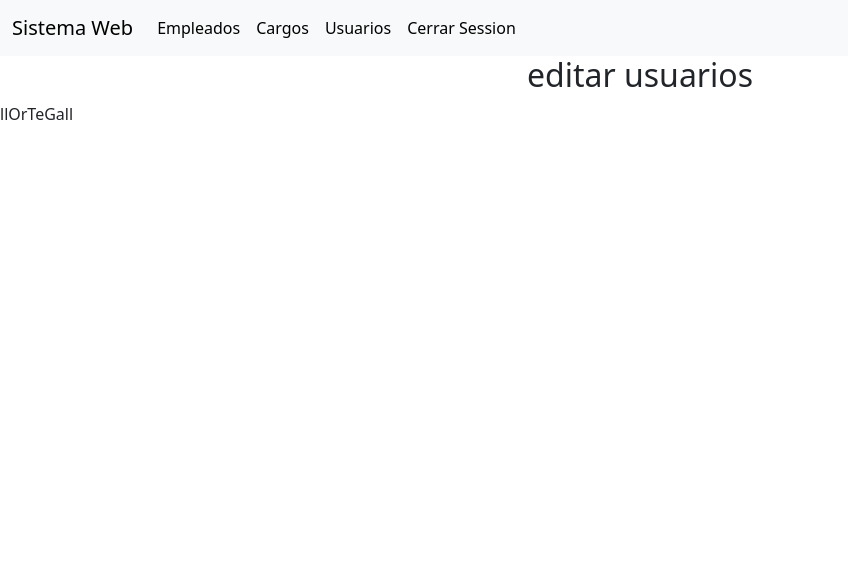
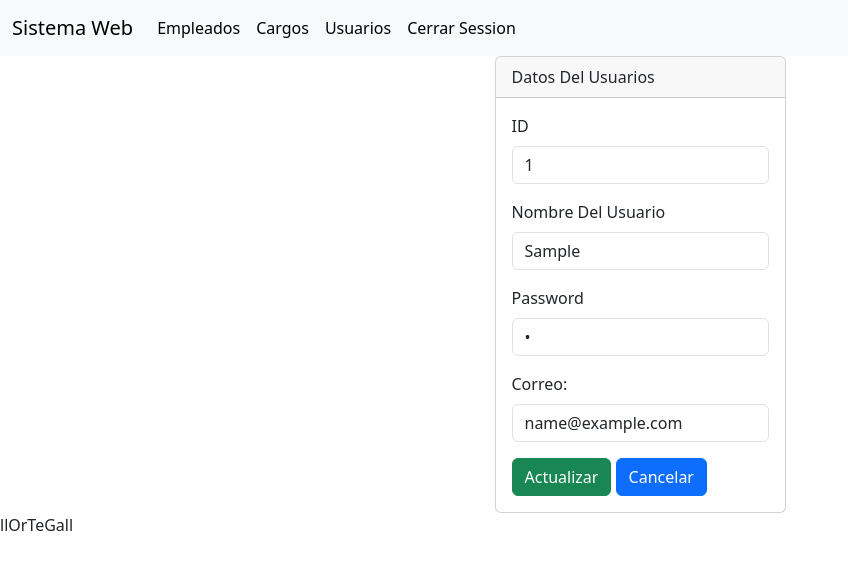
Before and after one commit to llOrtegall/next-app-ortega, a PHP site: page /learning_php_01/modules/usuarios/editar.php?txtID=1 in a window 1280 px wide. Shown: the top 570 px of the page, without its empty margins (0-848 px from the left). Run offline with PHP 8.4, Linux system fonts and the light colour scheme; tables that the repository leaves empty or names only in its code hold one stand-in row (values such as "Sample post").

Commit message:
editar terminado

```diff
--- a/modules/usuarios/crear.php
+++ b/modules/usuarios/crear.php
@@ -1,7 +1,6 @@
 <?php
 include("../../db.php");
 if ($_POST) {
-  print_r($_POST);
 
   //*Recolectamos los nombres
   $usuario = (isset($_POST["usuario"]) ? $_POST["usuario"] : "");
@@ -16,6 +15,8 @@ if ($_POST) {
   $sentencia->bindParam(":password", $password);
   $sentencia->bindParam(":correo", $correo);
   $sentencia->execute();
+
+  header("Location:index.php");
 }
 
 ?>
--- a/modules/usuarios/editar.php
+++ b/modules/usuarios/editar.php
@@ -1,7 +1,81 @@
+<?php
+include "../../db.php";
+if (isset($_GET['txtID'])) {
+	$txtID = (isset($_GET['txtID'])) ? $_GET['txtID'] : "";
+
+	$sentencia = $conexcion->prepare("SELECT * FROM tbl_usuarios WHERE id=:id");
+	$sentencia->bindParam(":id", $txtID);
+	$sentencia->execute();
+
+	$registro = $sentencia->fetch(PDO::FETCH_LAZY);
+
+	$usuario = $registro['usuario'];
+	$password = $registro['password'];
+	$correo = $registro['email'];
+}
+
+if ($_POST) {
+	// print_r($_POST);
+	//* Recolectamos la información
+	$txtID = (isset($_POST['txtID']) ? $_POST['txtID'] : "");
+	$usuario = (isset($_POST['usuario']) ? $_POST['usuario'] : "");
+	$password = (isset($_POST['password']) ? $_POST['password'] : "");
+	$correo = (isset($_POST['correo']) ? $_POST['correo'] : "");
+
+	//*preparamos la insercción de datos
+	$sentencia = $conexcion->prepare("UPDATE tbl_usuarios SET
+		usuario=:usuario,
+		password=:password,
+		email=:correo
+		WHERE id = :id
+	");
+
+	//* Asigna valores que tiene uso de variable
+	$sentencia->bindParam(":usuario", $usuario);
+	$sentencia->bindParam(":password", $password);
+	$sentencia->bindParam(":correo", $correo);
+	$sentencia->bindParam(":id", $txtID);
+	$sentencia->execute();
+
+	header("Location: index.php");
+}
+
+?>
+
 <!-- //* Aqui Esta El Header -->
 <?php include('../../templates/header.php'); ?>
 
-<h2>editar usuarios</h2>
+<br />
+
+<div class="card">
+	<div class="card-header">
+		Datos Del Usuarios
+	</div>
+	<div class="card-body">
+		<form action="" method="post" enctype="multipart/form-data">
+
+			<div class="mb-3">
+				<label for="txtID" class="form-label">ID</label>
+				<input type="text" value="<?php echo $txtID; ?>" class="form-control" readonly name="txtID" id="txtID" placeholder="ID">
+			</div>
+
+			<div class="mb-3">
+				<label for="usuario" class="form-label">Nombre Del Usuario</label>
+				<input type="text" value="<?php echo $usuario; ?>" class="form-control" name="usuario" id="usuario" placeholder="usuario">
+			</div>
+			<div class="mb-3">
+				<label for="password" class="form-label">Password</label>
+				<input type="password" value="<?php echo $password; ?>" class="form-control" name="password" id="password" placeholder="*********">
+			</div>
+			<div class="mb-3">
+				<label for="correo" class="form-label">Correo:</label>
+				<input type="email" value="<?php echo $correo; ?>" class="form-control" name="correo" id="correo" placeholder="correo@correo.com">
+			</div>
+			<button type="submit" class="btn btn-success">Actualizar</button>
+			<a class="btn btn-primary" href="index.php" role="button">Cancelar</a>
+		</form>
+	</div>
+</div>
 
 <!-- //* Aqui Esta El Footer -->
 <?php include('../../templates/footer.php'); ?>
--- a/modules/usuarios/index.php
+++ b/modules/usuarios/index.php
@@ -7,10 +7,10 @@ $lista_tbl_usuarios = $sentencia->fetchAll(PDO::FETCH_ASSOC);
 
 //* Borrar Usuarios
 if (isset($_GET['txtID'])) {
-  $textID = (isset($_GET['txtID'])) ? $_GET['txtID'] : "";
+  $txtID = (isset($_GET['txtID'])) ? $_GET['txtID'] : "";
 
   $sentencia = $conexcion->prepare("DELETE FROM tbl_usuarios WHERE id=:id");
-  $sentencia->bindParam(":id", $textID);
+  $sentencia->bindParam(":id", $txtID);
   $sentencia->execute();
 
   header("Location: index.php");
```
